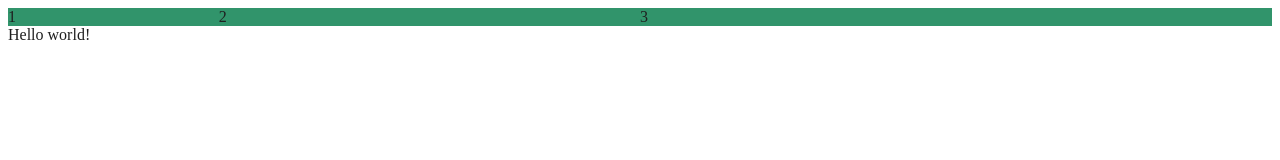
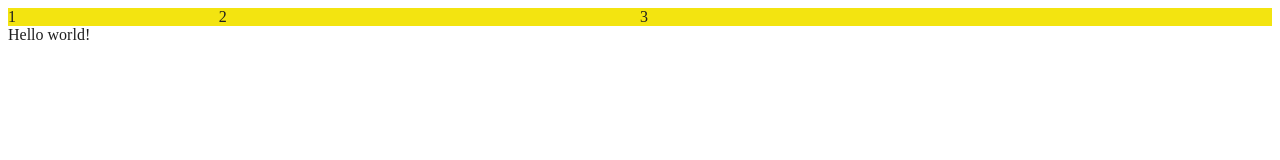
Before and after one commit to jesusmartinb/UOC_MDSyAW_Herramientas_I_M2_1920S2, a website built with Parcel: page index.html in a window 1280 px wide. Built offline with nearby package versions, Linux system fonts and the light colour scheme.

Commit message:
nuevo color de fondo

```diff
--- a/style.css
+++ b/style.css
@@ -10,5 +10,5 @@ body {
 }
 
 .grid-item {
-    background-color: rgb(49, 148, 107);
+    background-color: rgb(243, 228, 16);
 }
```
Also changed, not shown: dist/index.html, 4 other files.
